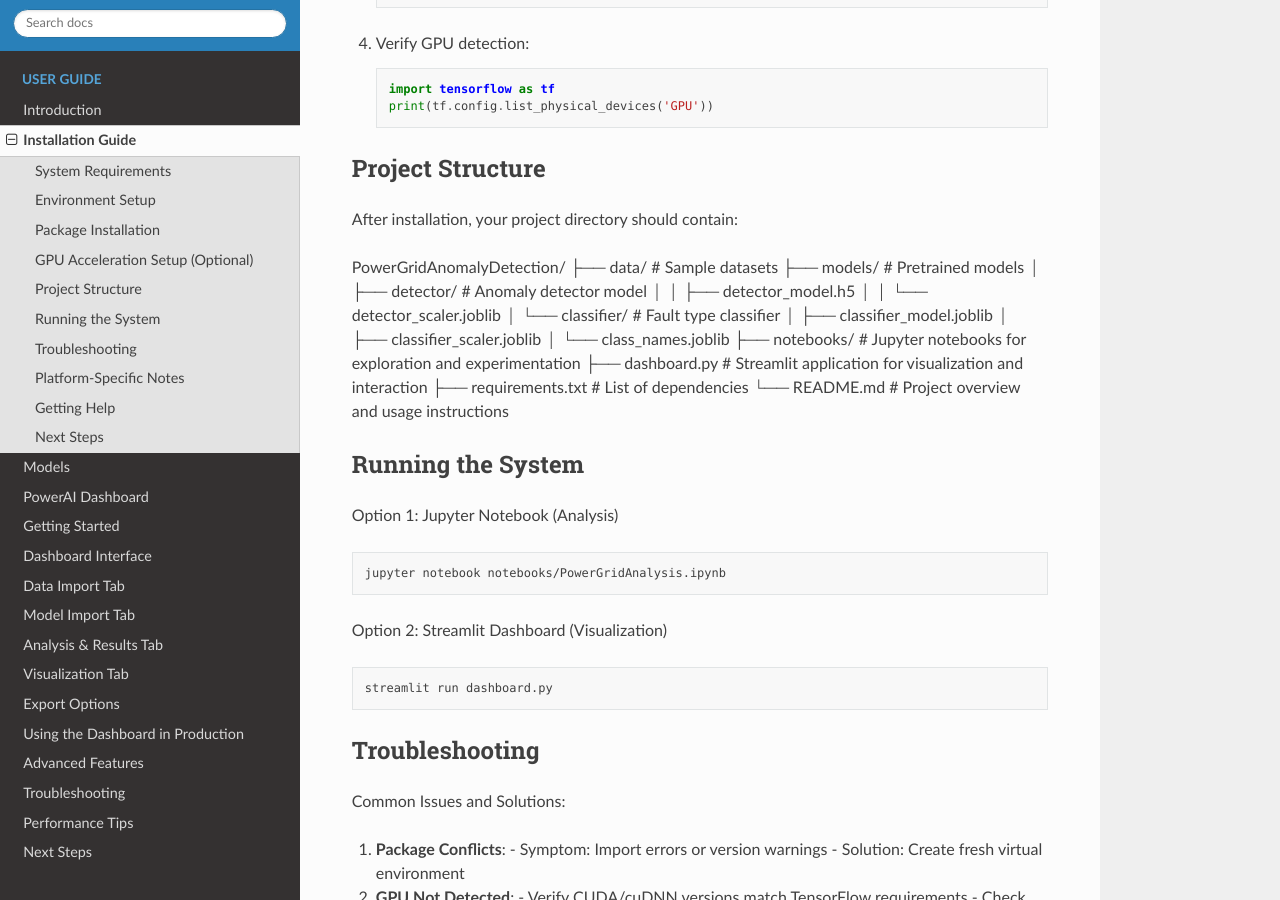
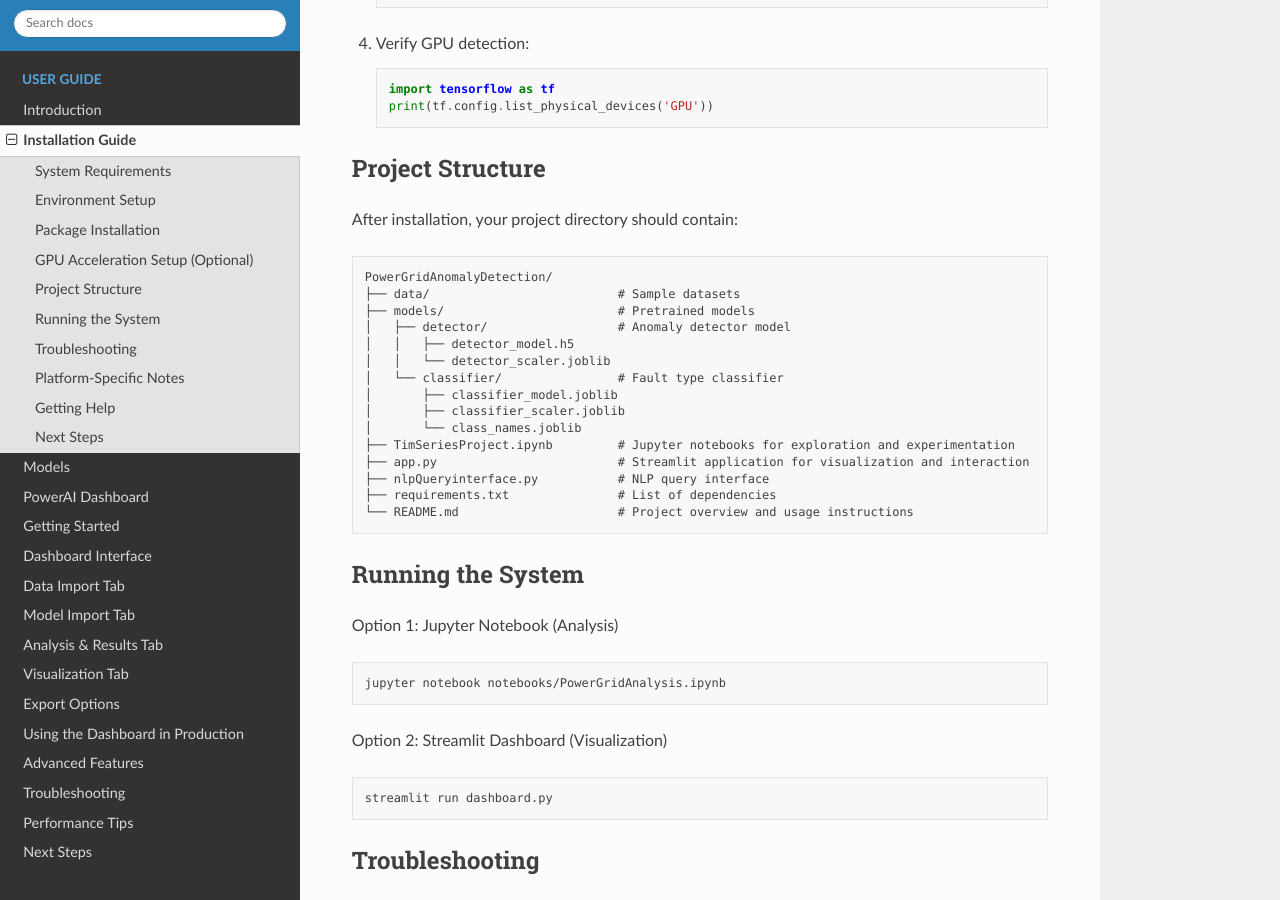
Before and after one commit to Amine-te/Fault-Detection-and-Classification-in-Power-Systems, a Sphinx documentation site: the page built from docs/source/installation.rst, in a window 1280 px wide and 900 px high, scrolled down 1944 px. Built offline with Sphinx 7.4.7 and the Read the Docs theme 3.1.0, drawn with Linux system fonts in a browser that asks for light colours; pages that are not in the unit, such as notebooks, are missing from menus.

Commit message:
updata installation.rst

```diff
--- a/docs/source/installation.rst
+++ b/docs/source/installation.rst
@@ -117,20 +117,21 @@ After installation, your project directory should contain:
 
 ::
 
-PowerGridAnomalyDetection/
-├── data/                          # Sample datasets
-├── models/                        # Pretrained models
-│   ├── detector/                  # Anomaly detector model
-│   │   ├── detector_model.h5
-│   │   └── detector_scaler.joblib
-│   └── classifier/                # Fault type classifier
-│       ├── classifier_model.joblib
-│       ├── classifier_scaler.joblib
-│       └── class_names.joblib
-├── notebooks/                     # Jupyter notebooks for exploration and experimentation
-├── dashboard.py                   # Streamlit application for visualization and interaction
-├── requirements.txt               # List of dependencies
-└── README.md                      # Project overview and usage instructions
+    PowerGridAnomalyDetection/
+    ├── data/                          # Sample datasets
+    ├── models/                        # Pretrained models
+    │   ├── detector/                  # Anomaly detector model
+    │   │   ├── detector_model.h5
+    │   │   └── detector_scaler.joblib
+    │   └── classifier/                # Fault type classifier
+    │       ├── classifier_model.joblib
+    │       ├── classifier_scaler.joblib
+    │       └── class_names.joblib
+    ├── TimSeriesProject.ipynb         # Jupyter notebooks for exploration and experimentation
+    ├── app.py                         # Streamlit application for visualization and interaction
+    ├── nlpQueryinterface.py           # NLP query interface
+    ├── requirements.txt               # List of dependencies
+    └── README.md                      # Project overview and usage instructions
 
 
 Running the System
```
